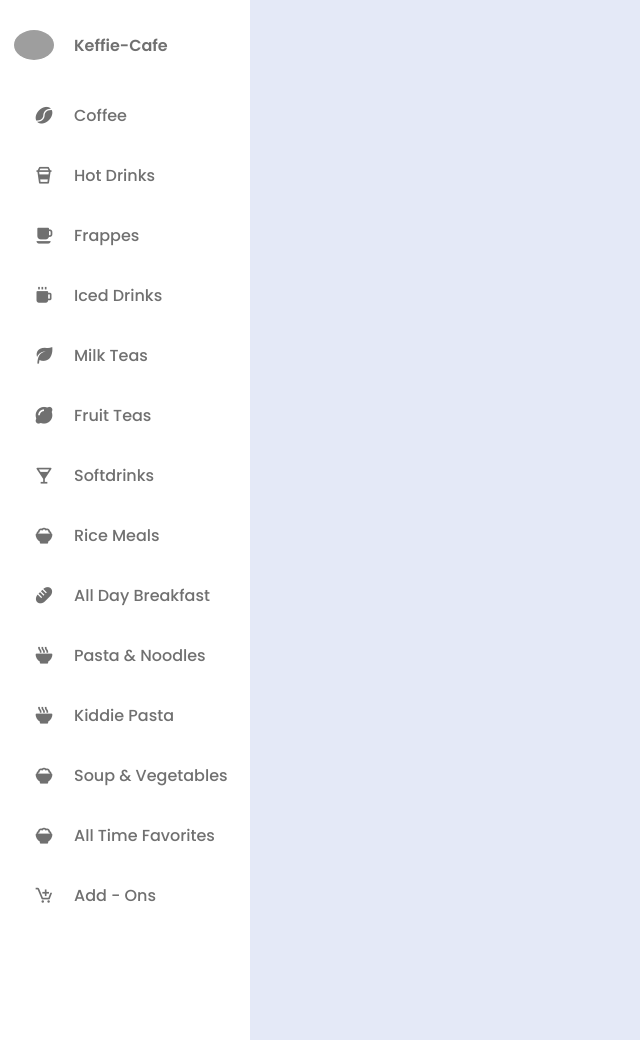
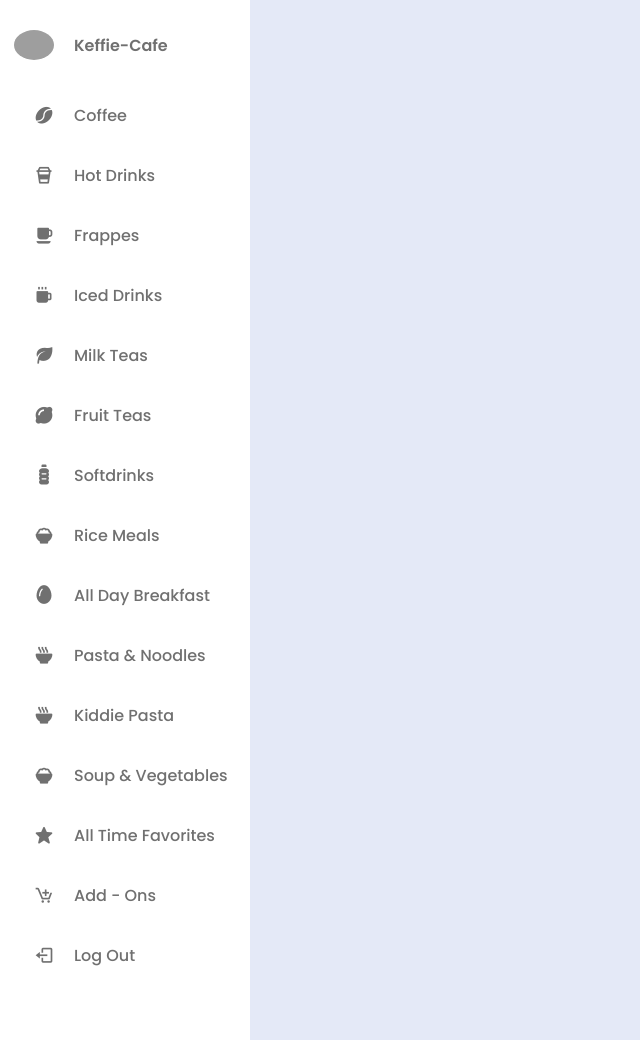
Before and after one commit to ShanShenShan/finals, a PHP site: page /pos1/sidebars/headings.php in a window 1280 px wide. Shown: the whole page, without its empty margins (0-640 px from the left). Run offline with PHP 8.4, Linux system fonts and the light colour scheme; data comes from the database, SQL or seed files in the repository; some libraries are stand-ins or nearby versions; grey boxes are pictures that could not be loaded.

Commit message:
headings done

```diff
--- a/kiosk/sidebars/headings.php
+++ b/kiosk/sidebars/headings.php
@@ -1,18 +1,3 @@
-<?php require "../../config/connection.php"; ?>
-<?php
-session_start();
-define("FILEPATH", "http://localhost/pos1");
-
-$select_all = $connection->query("SELECT inventory.*, category.category_name
-FROM inventory
-JOIN category ON inventory.category_id = category.id
-");
-$select_all->execute();
-$all_products = $select_all->fetchAll(PDO::FETCH_OBJ);
-
-
-
-?>
 <!DOCTYPE html>
 
 <html lang="en">
@@ -26,6 +11,8 @@ $all_products = $select_all->fetchAll(PDO::FETCH_OBJ);
         <link rel="stylesheet" href="../Style/style.css">
         <link rel="shortcut icon" href="../image/logo.jpg" type="image/x-icon">
         <link href='https://unpkg.com/boxicons@2.1.4/css/boxicons.min.css' rel='stylesheet'>
+        <script src="https://kit.fontawesome.com/4a85ec1aea.js" crossorigin="anonymous"></script>
+
 
 
     </head>
@@ -101,7 +88,7 @@ $all_products = $select_all->fetchAll(PDO::FETCH_OBJ);
 
                             <li class="nav-link">
                                 <a href="softdrinks.php">
-                                    <i class='bx bxs-drink icon'></i>
+                                    <i class="fa-solid fa-bottle-water icon"></i>
                                     <span class="text nav-text">Softdrinks</span>
                                 </a>
                             </li>
@@ -115,7 +102,7 @@ $all_products = $select_all->fetchAll(PDO::FETCH_OBJ);
 
                             <li class="nav-link">
                                 <a href="breakfast.php">
-                                    <i class='bx bxs-baguette icon' ></i>
+                                    <i class="fa-solid fa-egg icon"></i>
                                     <span class="text nav-text">All Day Breakfast</span>
                                 </a>
                             </li>
@@ -143,7 +130,7 @@ $all_products = $select_all->fetchAll(PDO::FETCH_OBJ);
 
                             <li class="nav-link">
                                 <a href="alltime.php">
-                                    <i class='bx bxs-bowl-rice icon' ></i>
+                                    <i class='bx bxs-star icon'></i>
                                     <span class="text nav-text">All Time Favorites</span>
                                 </a>
                             </li>
@@ -155,6 +142,13 @@ $all_products = $select_all->fetchAll(PDO::FETCH_OBJ);
                                 </a>
                             </li>
 
+                            <li class="nav-link">
+                                <a href="<?php echo FILEPATH;?>/auth/logout.php?kiosk-logout">
+                                    <i class='bx bx-log-out icon' ></i>
+                                    <span class="text nav-text">Log Out</span>
+                                </a>
+                            </li>
+
                         </ul>
 
                     </div>
```
